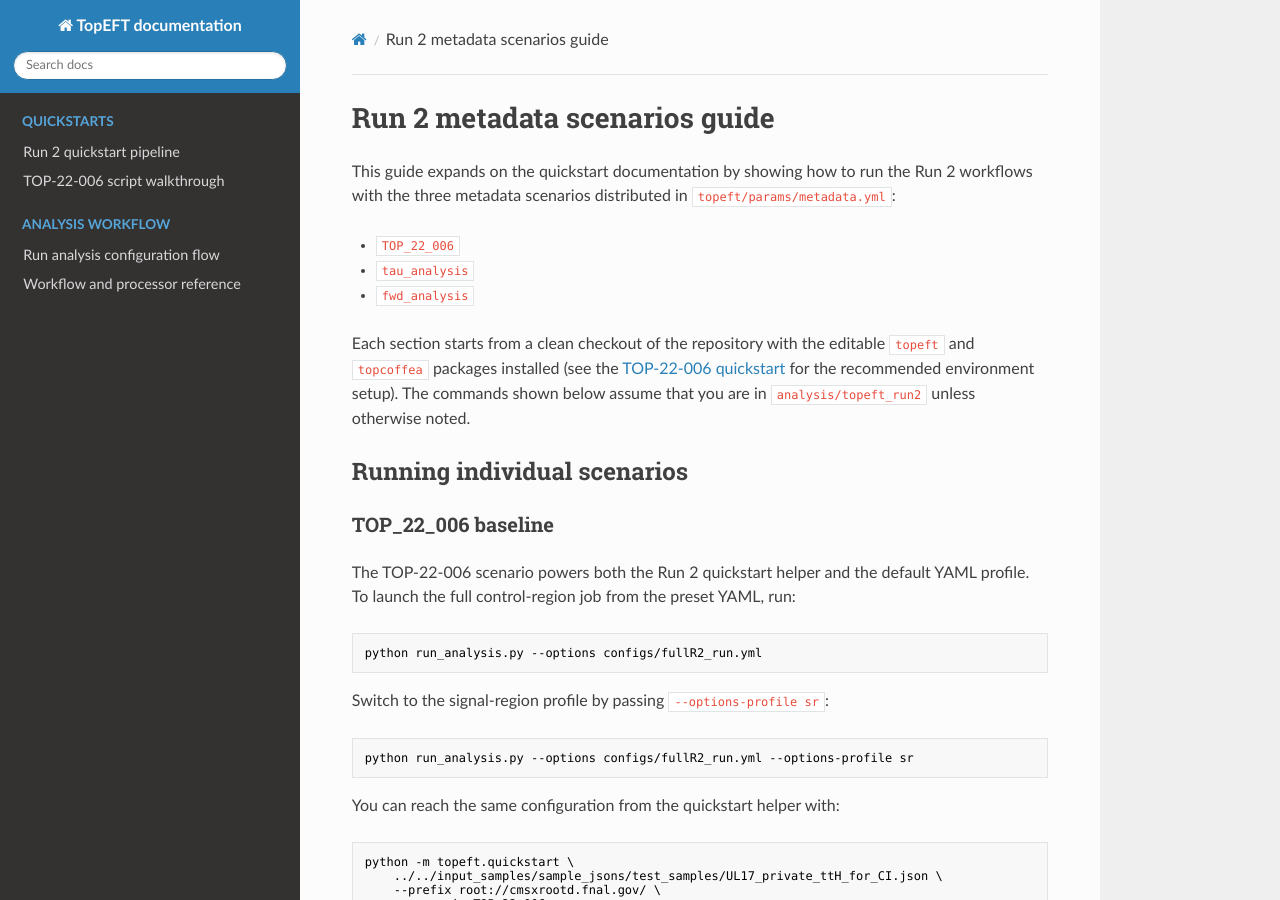
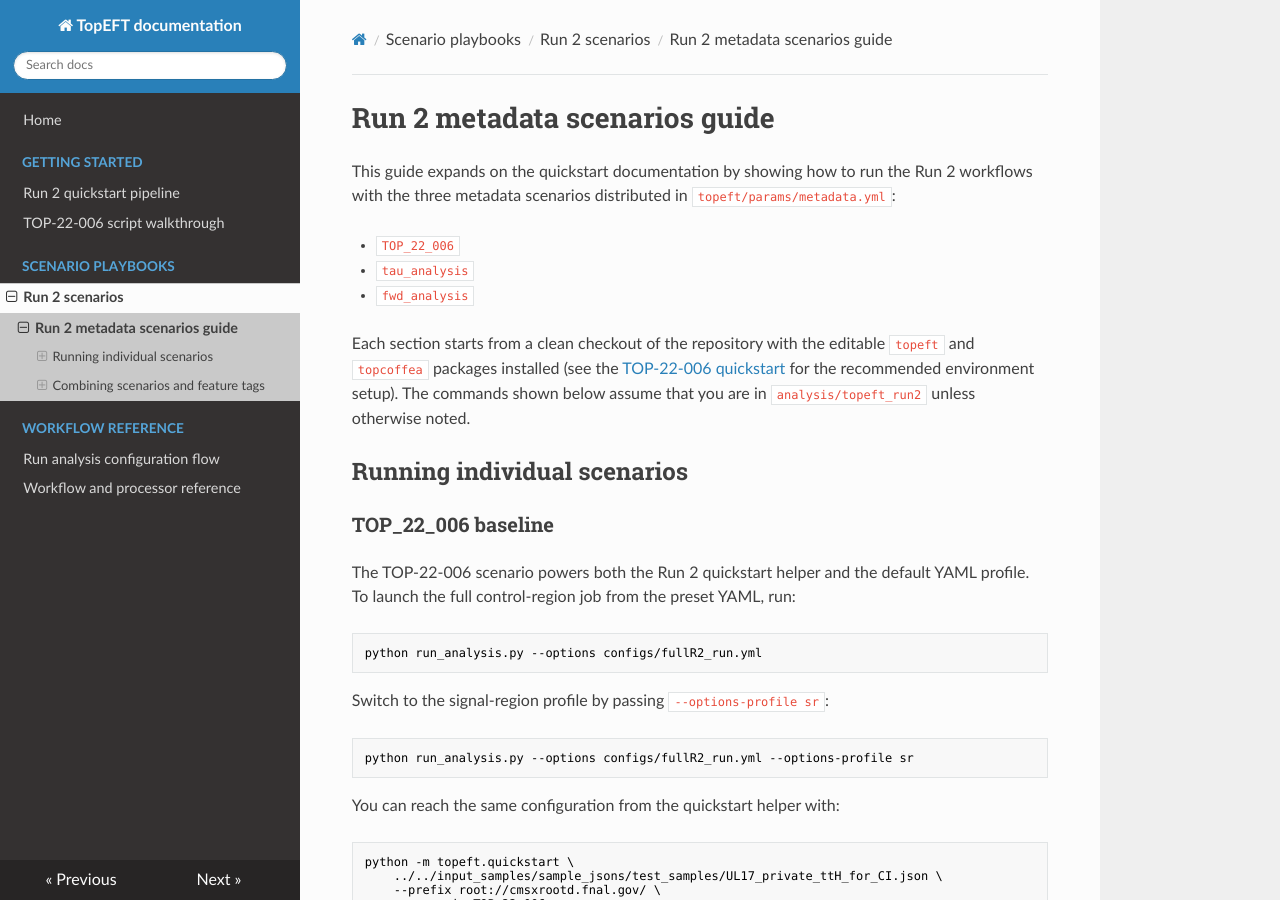
Before and after one commit to TopEFT/topeft, an MkDocs documentation site: the page built from docs/run2_scenarios.md, in a window 1280 px wide and 900 px high. Built offline with MkDocs 1.6.1, drawn with Linux system fonts in a browser that asks for light colours; nearby versions of some CDN libraries.

```diff
--- a/mkdocs.yml
+++ b/mkdocs.yml
@@ -4,10 +4,14 @@ docs_dir: docs
 theme:
   name: readthedocs
 nav:
-  - Quickstarts:
+  - Home: index.md
+  - Getting started:
       - Run 2 quickstart pipeline: quickstart_run2.md
       - TOP-22-006 script walkthrough: quickstart_top22_006.md
-  - Analysis Workflow:
+  - Scenario playbooks:
+      - Run 2 scenarios:
+          - Run 2 metadata scenarios guide: run2_scenarios.md
+  - Workflow reference:
       - Run analysis configuration flow: run_analysis_configuration.md
       - Workflow and processor reference: analysis_processing.md
 markdown_extensions:
```
Also changed, not shown: docs/index.md (added, +18 -0 lines).
